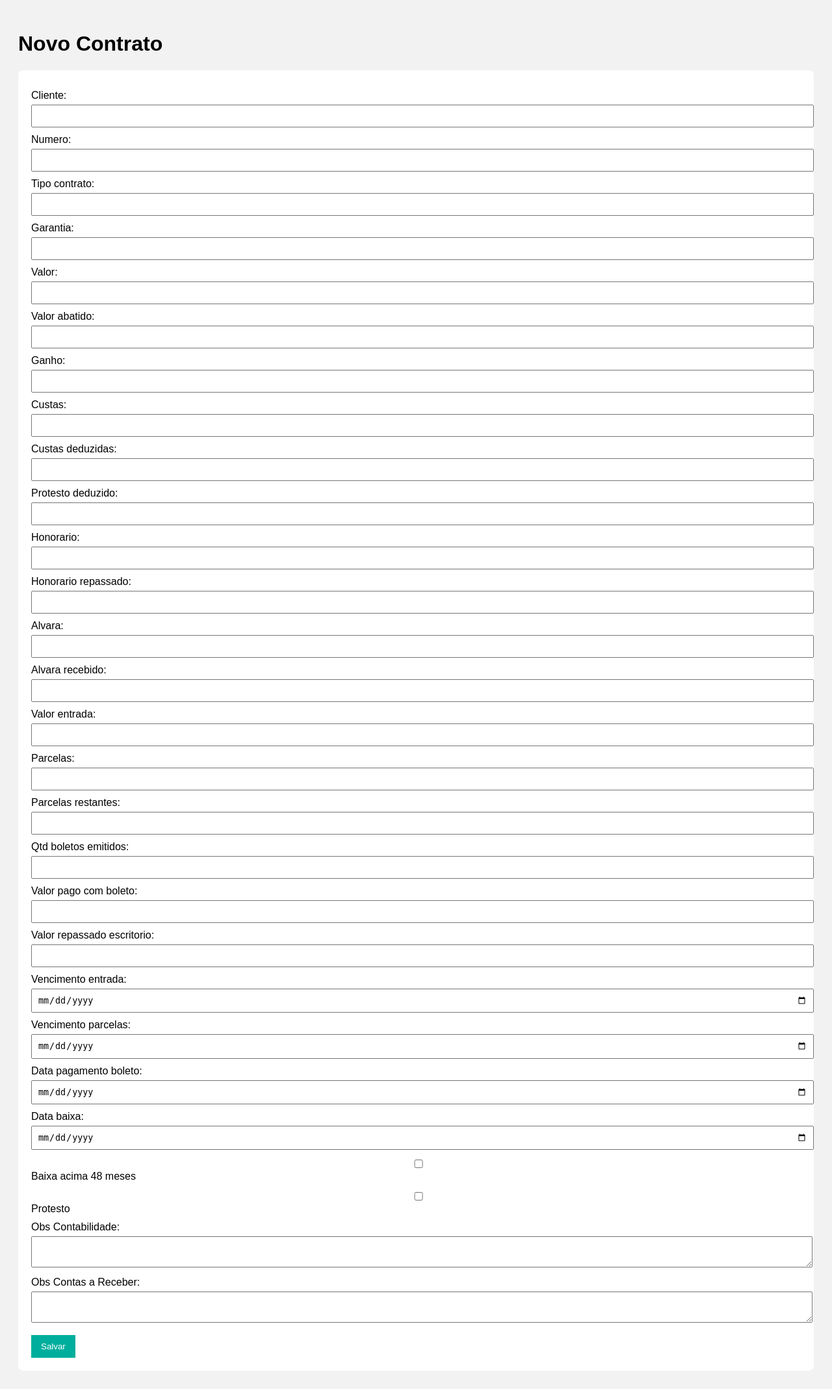
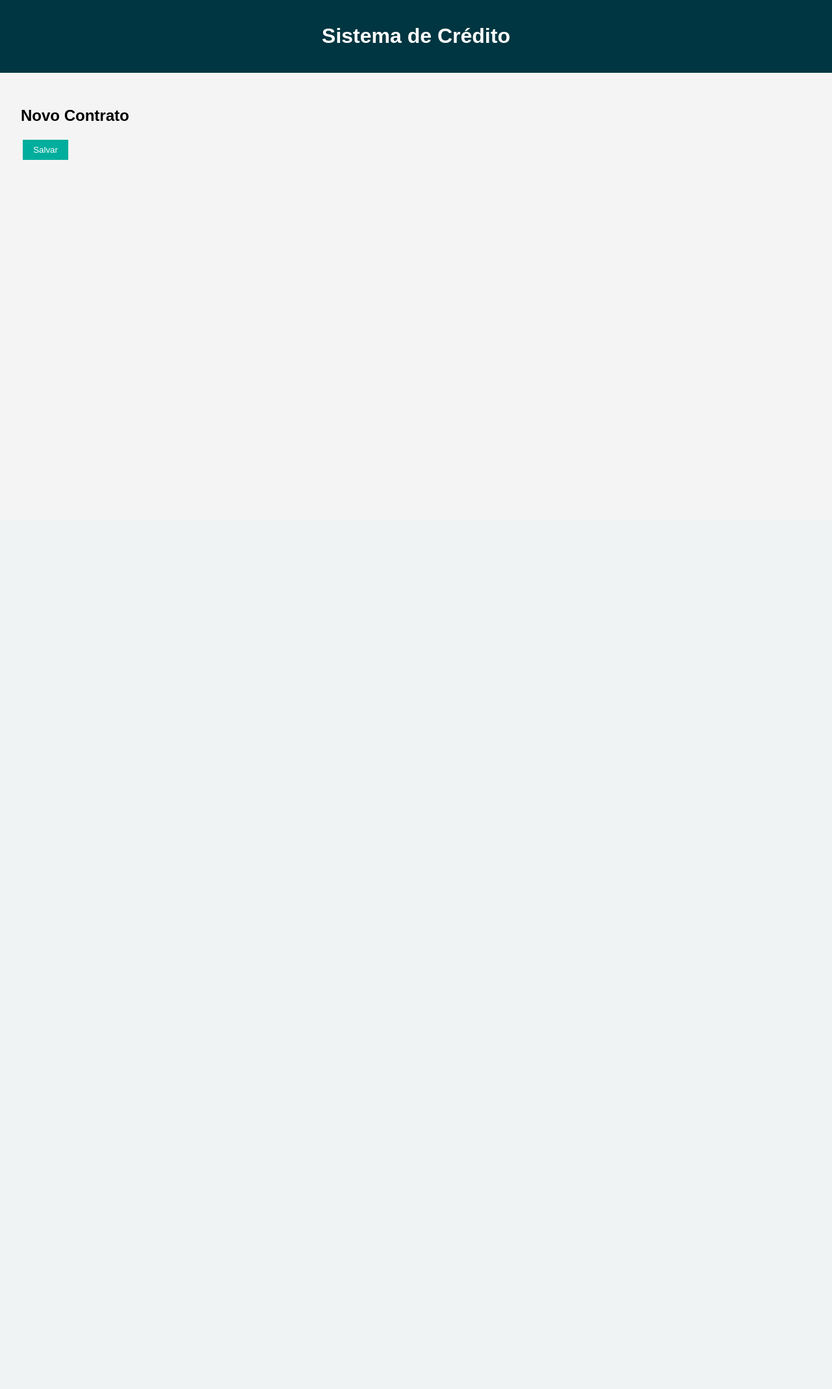
Before and after one commit to felipe4128/Cobran-a, a Flask app: page /novo in a window 1280 px wide. Shown: the whole page at 65% size. After the commit the page ends 246 px from the top, so only its background shows below. Run offline with Flask 3, Linux system fonts and the light colour scheme.

Commit message:
Atualização dos HTMLs e suporte a campos em branco

```diff
--- a/app.py
+++ b/app.py
@@ -3,8 +3,7 @@
 
 from flask import Flask, render_template, request, redirect, url_for, send_file
 from flask_sqlalchemy import SQLAlchemy
-from datetime import datetime, timedelta
-from math import pow
+from datetime import datetime
 import os
 import pandas as pd
 
@@ -13,7 +12,6 @@ base_dir = os.path.abspath(os.path.dirname(__file__))
 app.config['SQLALCHEMY_DATABASE_URI'] = 'sqlite:///' + os.path.join(base_dir, 'credito.db')
 app.config['SQLALCHEMY_TRACK_MODIFICATIONS'] = False
 
-# Adicionando cores do Sicoob ao contexto global dos templates
 @app.context_processor
 def inject_colors():
     return dict(
@@ -73,30 +71,30 @@ def novo():
                 numero=request.form.get('numero') or None,
                 tipo_contrato=request.form.get('tipo_contrato') or None,
                 garantia=request.form.get('garantia') or None,
-                valor=float(request.form.get('valor') or 0),
+                valor=float(request.form.get('valor')) if request.form.get('valor') else None,
                 baixa_acima_48_meses=bool(request.form.get('baixa_acima_48_meses')),
-                valor_abatido=float(request.form.get('valor_abatido') or 0),
-                ganho=float(request.form.get('ganho') or 0),
-                custas=float(request.form.get('custas') or 0),
-                custas_deduzidas=float(request.form.get('custas_deduzidas') or 0),
+                valor_abatido=float(request.form.get('valor_abatido')) if request.form.get('valor_abatido') else None,
+                ganho=float(request.form.get('ganho')) if request.form.get('ganho') else None,
+                custas=float(request.form.get('custas')) if request.form.get('custas') else None,
+                custas_deduzidas=float(request.form.get('custas_deduzidas')) if request.form.get('custas_deduzidas') else None,
                 protesto=bool(request.form.get('protesto')),
-                protesto_deduzido=float(request.form.get('protesto_deduzido') or 0),
-                honorario=float(request.form.get('honorario') or 0),
-                honorario_repassado=float(request.form.get('honorario_repassado') or 0),
-                alvara=float(request.form.get('alvara') or 0),
-                alvara_recebido=float(request.form.get('alvara_recebido') or 0),
-                valor_entrada=float(request.form.get('valor_entrada') or 0),
+                protesto_deduzido=float(request.form.get('protesto_deduzido')) if request.form.get('protesto_deduzido') else None,
+                honorario=float(request.form.get('honorario')) if request.form.get('honorario') else None,
+                honorario_repassado=float(request.form.get('honorario_repassado')) if request.form.get('honorario_repassado') else None,
+                alvara=float(request.form.get('alvara')) if request.form.get('alvara') else None,
+                alvara_recebido=float(request.form.get('alvara_recebido')) if request.form.get('alvara_recebido') else None,
+                valor_entrada=float(request.form.get('valor_entrada')) if request.form.get('valor_entrada') else None,
                 vencimento_entrada=datetime.strptime(request.form.get('vencimento_entrada'), '%Y-%m-%d') if request.form.get('vencimento_entrada') else None,
-                parcelas=int(request.form.get('parcelas') or 0),
-                parcelas_restantes=int(request.form.get('parcelas_restantes') or 0),
+                parcelas=int(request.form.get('parcelas')) if request.form.get('parcelas') else None,
+                parcelas_restantes=int(request.form.get('parcelas_restantes')) if request.form.get('parcelas_restantes') else None,
                 vencimento_parcelas=datetime.strptime(request.form.get('vencimento_parcelas'), '%Y-%m-%d') if request.form.get('vencimento_parcelas') else None,
-                qtd_boletos_emitidos=int(request.form.get('qtd_boletos_emitidos') or 0),
-                valor_pago_com_boleto=float(request.form.get('valor_pago_com_boleto') or 0),
+                qtd_boletos_emitidos=int(request.form.get('qtd_boletos_emitidos')) if request.form.get('qtd_boletos_emitidos') else None,
+                valor_pago_com_boleto=float(request.form.get('valor_pago_com_boleto')) if request.form.get('valor_pago_com_boleto') else None,
                 data_pagamento_boleto=datetime.strptime(request.form.get('data_pagamento_boleto'), '%Y-%m-%d') if request.form.get('data_pagamento_boleto') else None,
                 data_baixa=datetime.strptime(request.form.get('data_baixa'), '%Y-%m-%d') if request.form.get('data_baixa') else None,
                 obs_contabilidade=request.form.get('obs_contabilidade') or None,
                 obs_contas_receber=request.form.get('obs_contas_receber') or None,
-                valor_repassado_escritorio=float(request.form.get('valor_repassado_escritorio') or 0)
+                valor_repassado_escritorio=float(request.form.get('valor_repassado_escritorio')) if request.form.get('valor_repassado_escritorio') else None
             )
             db.session.add(contrato)
             db.session.commit()
--- a/templates/base.html
+++ b/templates/base.html
@@ -1,34 +1,21 @@
-<!doctype html>
+<!DOCTYPE html>
 <html lang="pt-br">
-  <head>
-    <meta charset="utf-8">
+<head>
+    <meta charset="UTF-8">
     <title>Sistema de Crédito</title>
-    <link href="https://cdn.jsdelivr.net/npm/bootstrap@5.3.0/dist/css/bootstrap.min.css" rel="stylesheet">
     <style>
-      body {
-        background-color: #eafaf7;
-      }
-      .btn-success {
-        background-color: #00AE9D;
-        border-color: #00AE9D;
-      }
-      .btn-warning {
-        background-color: #C9D200;
-        border-color: #C9D200;
-        color: black;
-      }
-      .btn-primary {
-        background-color: #003641;
-        border-color: #003641;
-      }
+        body { font-family: Arial; background-color: #f4f4f4; margin: 0; }
+        header { background-color: #003641; color: white; padding: 1rem; text-align: center; }
+        .container { padding: 2rem; }
+        table { width: 100%%; border-collapse: collapse; margin-top: 1rem; }
+        table, th, td { border: 1px solid #ccc; }
+        th, td { padding: 0.5rem; text-align: left; }
+        a.button, button { background-color: #00AE9D; color: white; padding: 0.5rem 1rem; text-decoration: none; border: none; margin: 0.2rem; cursor: pointer; }
+        a.button:hover, button:hover { background-color: #00796B; }
     </style>
-  </head>
-  <body>
-    <nav class="navbar navbar-expand-lg navbar-dark" style="background-color: #003641;">
-      <div class="container">
-        <a class="navbar-brand" href="{{ url_for('index') }}">Sicoob Crédito</a>
-      </div>
-    </nav>
-    {% block conteudo %}{% endblock %}
-  </body>
+</head>
+<body>
+    <header><h1>Sistema de Crédito</h1></header>
+    <div class="container">{% block conteudo %}{% endblock %}</div>
+</body>
 </html>
--- a/templates/novo.html
+++ b/templates/novo.html
@@ -1,41 +1,17 @@
-
-<!DOCTYPE html>
-<html lang="pt-br">
-<head>
-    <meta charset="UTF-8">
-    <title>Novo Contrato</title>
-    <style>
-        body { font-family: Arial; padding: 20px; background-color: #f2f2f2; }
-        form { background: white; padding: 20px; border-radius: 8px; }
-        label { display: block; margin-top: 10px; }
-        input, textarea { width: 100%; padding: 8px; margin-top: 5px; }
-        button { background: {{ cor_primaria }}; color: white; border: none; padding: 10px 15px; margin-top: 15px; }
-    </style>
-</head>
-<body>
-    <h1>Novo Contrato</h1>
-    <form method="post">
-        {% for campo in [
-            'cliente', 'numero', 'tipo_contrato', 'garantia', 'valor', 'valor_abatido', 'ganho',
-            'custas', 'custas_deduzidas', 'protesto_deduzido', 'honorario', 'honorario_repassado',
-            'alvara', 'alvara_recebido', 'valor_entrada', 'parcelas', 'parcelas_restantes',
-            'qtd_boletos_emitidos', 'valor_pago_com_boleto', 'valor_repassado_escritorio'
-        ] %}
-            <label>{{ campo.replace('_', ' ').capitalize() }}:</label>
-            <input type="text" name="{{ campo }}">
-        {% endfor %}
-        {% for campo in ['vencimento_entrada', 'vencimento_parcelas', 'data_pagamento_boleto', 'data_baixa'] %}
-            <label>{{ campo.replace('_', ' ').capitalize() }}:</label>
-            <input type="date" name="{{ campo }}">
-        {% endfor %}
-        {% for campo in ['baixa_acima_48_meses', 'protesto'] %}
-            <label><input type="checkbox" name="{{ campo }}"> {{ campo.replace('_', ' ').capitalize() }}</label>
-        {% endfor %}
-        <label>Obs Contabilidade:</label>
-        <textarea name="obs_contabilidade"></textarea>
-        <label>Obs Contas a Receber:</label>
-        <textarea name="obs_contas_receber"></textarea>
-        <button type="submit">Salvar</button>
-    </form>
-</body>
-</html>
+{% extends 'base.html' %}
+{% block conteudo %}
+<h2>Novo Contrato</h2>
+<form method="post">
+    {% for campo in campos %}
+        <label>{{ campo.label }}:</label>
+        {% if campo.tipo == 'checkbox' %}
+            <input type="checkbox" name="{{ campo.nome }}" {% if campo.valor %}checked{% endif %}><br>
+        {% elif campo.tipo == 'textarea' %}
+            <textarea name="{{ campo.nome }}">{{ campo.valor or '' }}</textarea><br>
+        {% else %}
+            <input type="{{ campo.tipo }}" name="{{ campo.nome }}" value="{{ campo.valor or '' }}"><br>
+        {% endif %}
+    {% endfor %}
+    <button type="submit">Salvar</button>
+</form>
+{% endblock %}
```
Also changed, not shown: templates/contrato.html (+17 -33 lines), templates/index.html (+12 -24 lines).
